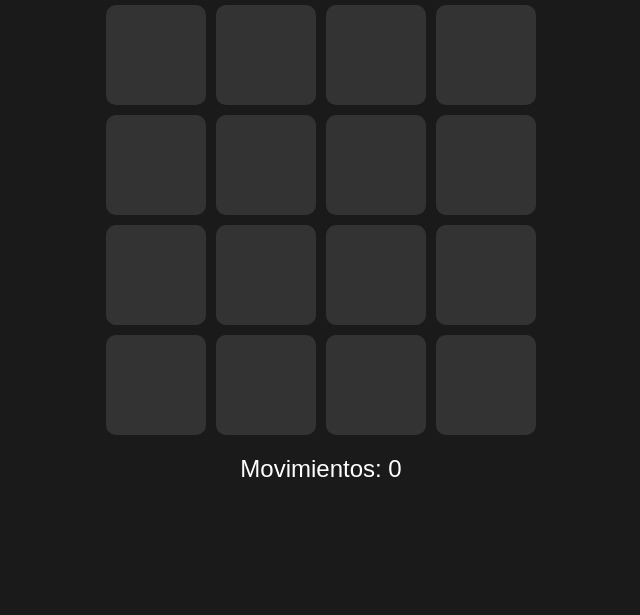
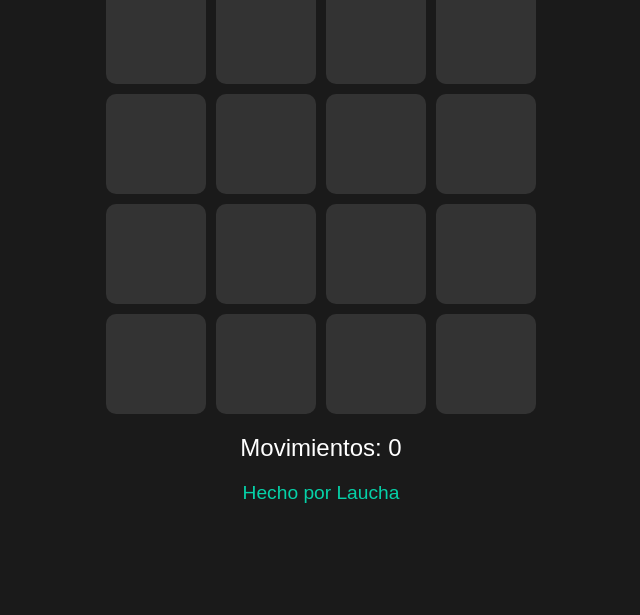
Before and after one commit to lautaromechedze/lautaromechedze1, a plain HTML site: page index.html in a window 1280 px wide. Shown: the part 185-800 px from the top of the page, without its empty margins (319-959 px from the left). Drawn offline with Linux system fonts and the light colour scheme.

Commit message:
Add files via upload

```diff
--- a/index.html
+++ b/index.html
@@ -13,6 +13,9 @@
             <!-- Aquí se generarán las cartas -->
         </div>
         <p id="moves">Movimientos: 0</p>
+        <footer>
+            <p>Hecho por Laucha</p> <!-- Aquí se agrega el crédito -->
+        </footer>
     </div>
     <script src="script.js"></script>
 </body>
--- a/style.css
+++ b/style.css
@@ -62,6 +62,19 @@ h1 {
     animation: rgb-border 1s infinite;
 }
 
+footer {
+    margin-top: 20px;
+    font-size: 1.2rem;
+    color: #00ffcc;
+    text-align: center;
+    opacity: 0.8;
+}
+
+footer p {
+    margin: 0;
+}
+
+
 @keyframes rgb-border {
     0% {
         border-color: #ff0000;
```
